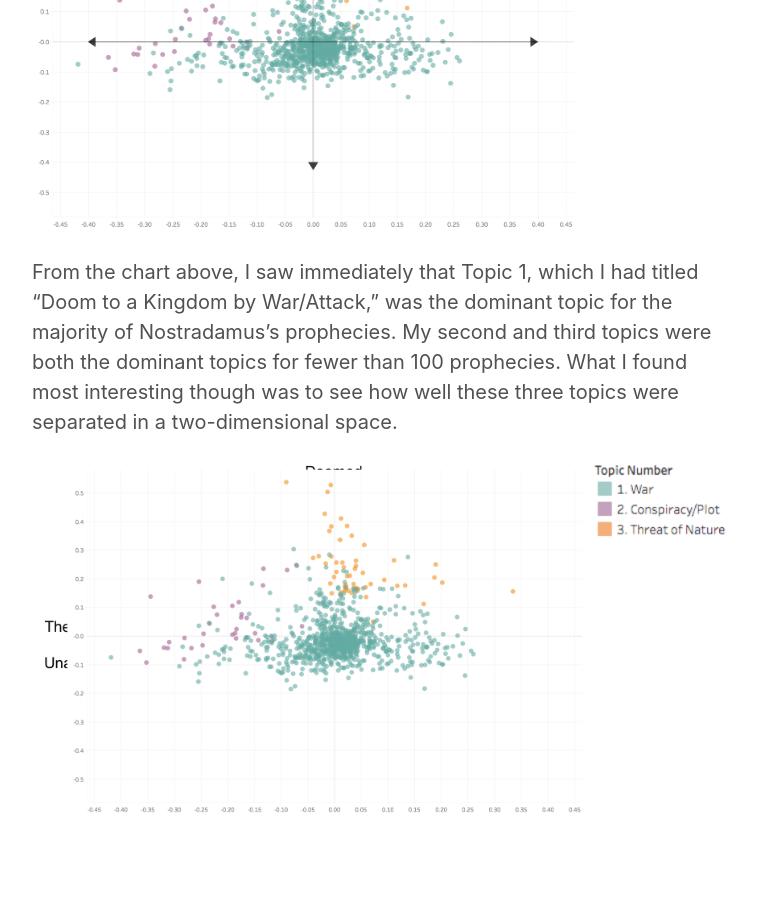
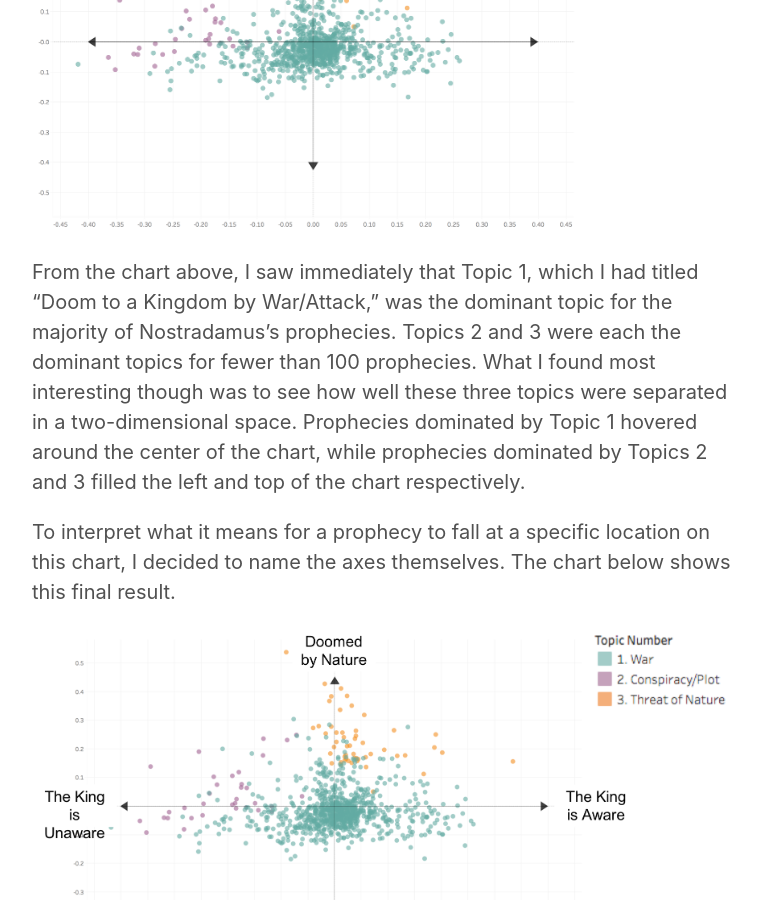
Before and after one commit to cyaris/cyaris.github.io-original, a Jekyll site: the page built from _posts/2018-11-18-post.md, in a window 1280 px wide and 900 px high, scrolled down 3223 px. Shown: the whole window, without its empty margins (258-1019 px from the left). Built offline with Jekyll 4.4.1, drawn with Linux system fonts in a browser that asks for light colours.

Commit message:
More updates to NOstradamus blog post.

```diff
--- a/_posts/2018-11-18-post.md
+++ b/_posts/2018-11-18-post.md
@@ -36,6 +36,8 @@ At this point, I had three separate weights for each prophecy, which corresponde
 
 ![prophecy_topics_1]({{ site.url }}/images/prophecy_topics_1.png)
 
-From the chart above, I saw immediately that Topic 1, which I had titled "Doom to a Kingdom by War/Attack," was the dominant topic for the majority of Nostradamus's prophecies. My second and third topics were both the dominant topics for fewer than 100 prophecies. What I found most interesting though was to see how well these three topics were separated in a two-dimensional space.
+From the chart above, I saw immediately that Topic 1, which I had titled "Doom to a Kingdom by War/Attack," was the dominant topic for the majority of Nostradamus's prophecies. Topics 2 and 3 were each the dominant topics for fewer than 100 prophecies. What I found most interesting though was to see how well these three topics were separated in a two-dimensional space. Prophecies dominated by Topic 1 hovered around the center of the chart, while prophecies dominated by Topics 2 and 3 filled the left and top of the chart respectively.
+
+To interpret what it means for a prophecy to fall at a specific location on this chart, I decided to name the axes themselves. The chart below shows this final result.
 
 ![prophecy_topics_1]({{ site.url }}/images/prophecy_topics_3.png)
```
Also changed, not shown: images/prophecy_topics_3.png.
